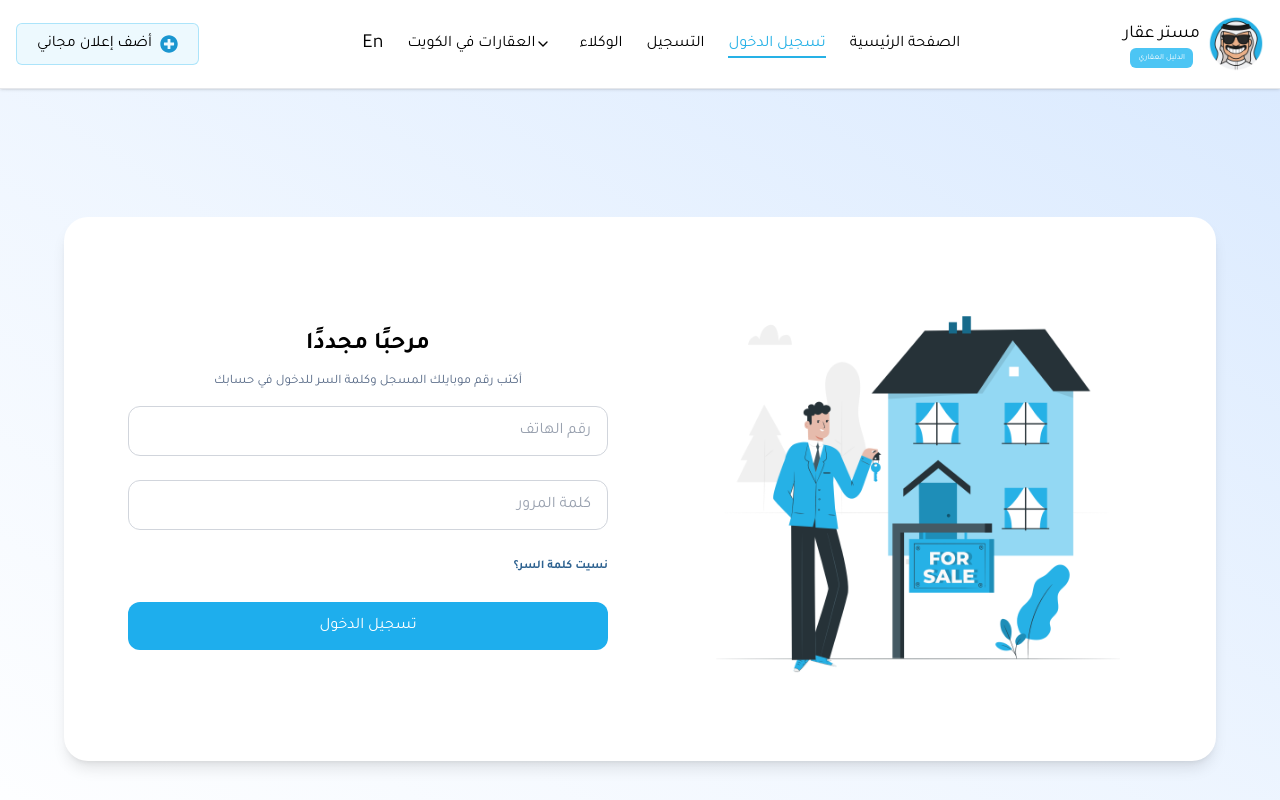
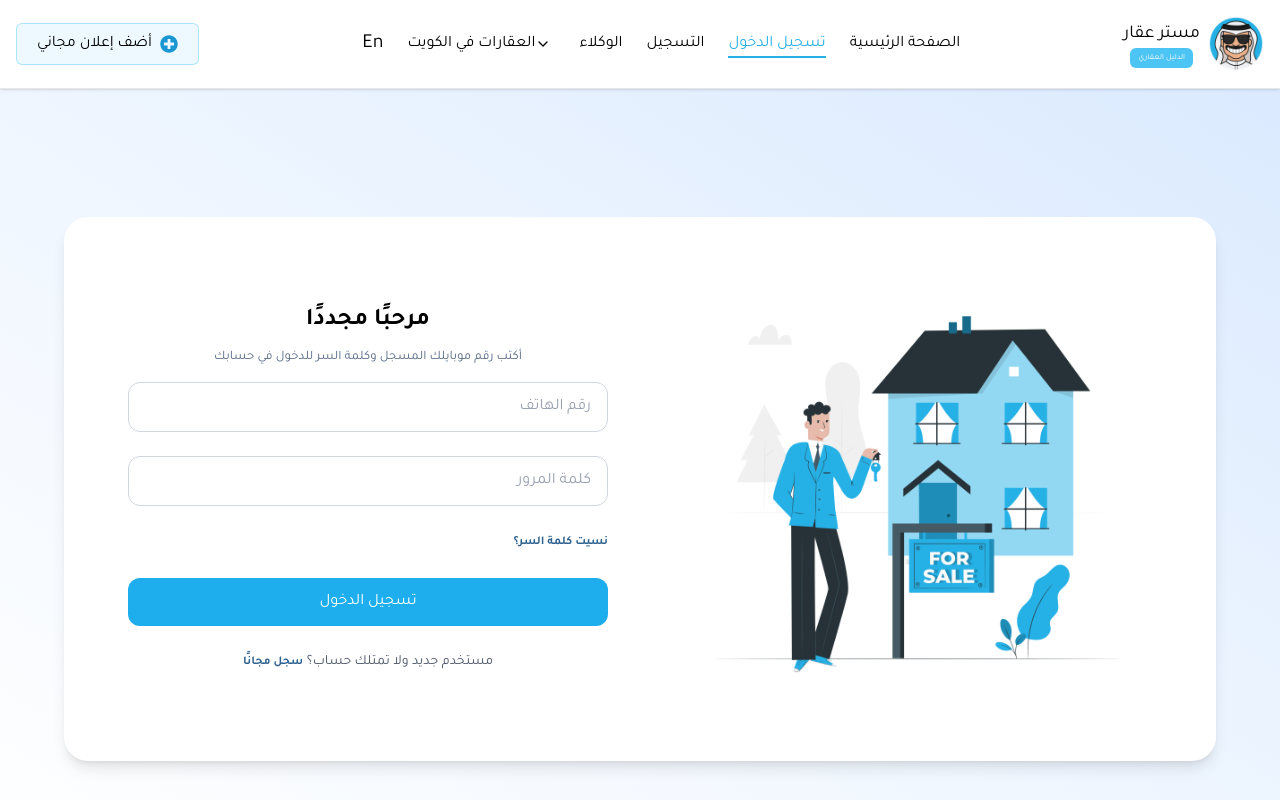
Before and after one commit to MTS-Services/Skywalker, a React (Vite) app: page /login in a window 1280 px wide. Shown: the top 800 px of the page. Built offline with nearby package versions, Linux system fonts and the light colour scheme.

Commit message:
setup edit button

```diff
--- a/src/pages/auth/Login.jsx
+++ b/src/pages/auth/Login.jsx
@@ -144,6 +144,17 @@ const Login = () => {
               className="!w-full rounded-xl"
             />
           </form>
+          {/* Link to Login */}
+          <p className="mt-6 text-center text-gray-600">
+            {t.login.newuserwithnoaccount}{" "}
+            <Link
+              to="/register"
+              className="text-[12px] font-[700] text-[#2e6290]"
+              style={{ fontFamily: "var(--font-secondary)" }}
+            >
+              {t.login.registerforfree}
+            </Link>
+          </p>
         </div>
       </div>
     </section>
--- a/src/utils/translations.jsx
+++ b/src/utils/translations.jsx
@@ -138,6 +138,8 @@ export const translations = {
       remember: "Remember me",
       forgetPss: "forget Password",
       forgotPassword: "Forgot Password?",
+      newuserwithnoaccount: "New user with no account? ",
+      registerforfree: "Register for free",
     },
     // resetPasswordPage: {
     //   resetPassword: "Reset Password",
@@ -601,6 +603,8 @@ export const translations = {
       forgetPss: "نسيت كلمة المرور",
       shortTitle: "أكتب رقم موبايلك المسجل وكلمة السر للدخول في حسابك",
       forgotPassword: "نسيت كلمة السر؟",
+      newuserwithnoaccount: "مستخدم جديد ولا تمتلك حساب؟",
+      registerforfree: "سجل مجانًا",
     },
     resetPasswordPage: {
       resetPassword: "تغيير كلمة السر",
```
